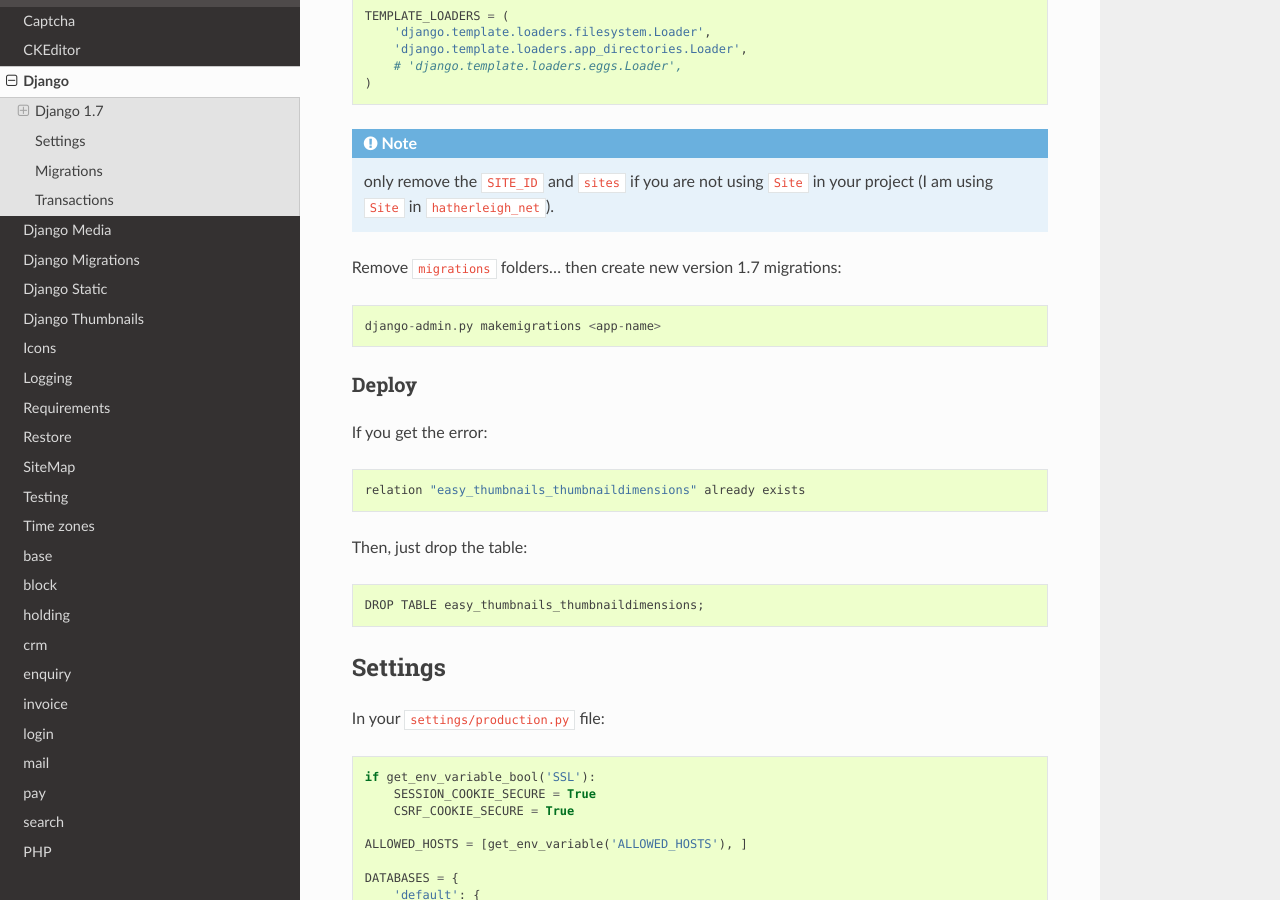
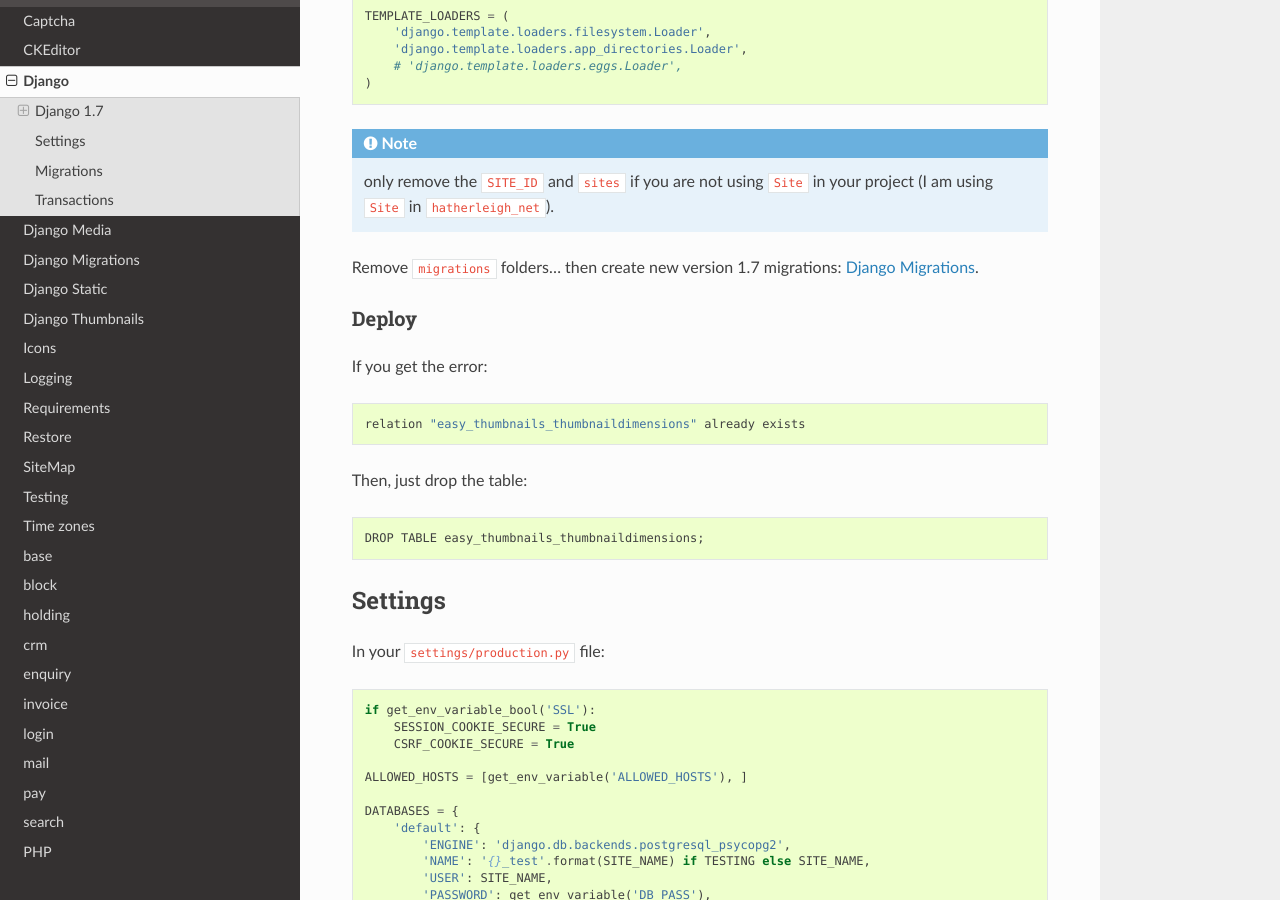
Before and after one commit to pkimber/old-docs-migrated-to-gitlab, a Sphinx documentation site: the page built from source/dev-django.rst, in a window 1280 px wide and 900 px high, scrolled down 662 px. Built offline with Sphinx 7.4.7 and the Read the Docs theme 2.0.0, drawn with Linux system fonts in a browser that asks for light colours.

Commit message:
django migrations

```diff
--- a/source/dev-django.rst
+++ b/source/dev-django.rst
@@ -35,9 +35,8 @@ remove the following from your settings::
           ``Site`` in your project (I am using ``Site`` in
           ``hatherleigh_net``).
 
-Remove ``migrations`` folders... then create new version 1.7 migrations::
-
-  django-admin.py makemigrations <app-name>
+Remove ``migrations`` folders... then create new version 1.7 migrations:
+:doc:`dev-django-migrations`.
 
 Deploy
 ------
```
